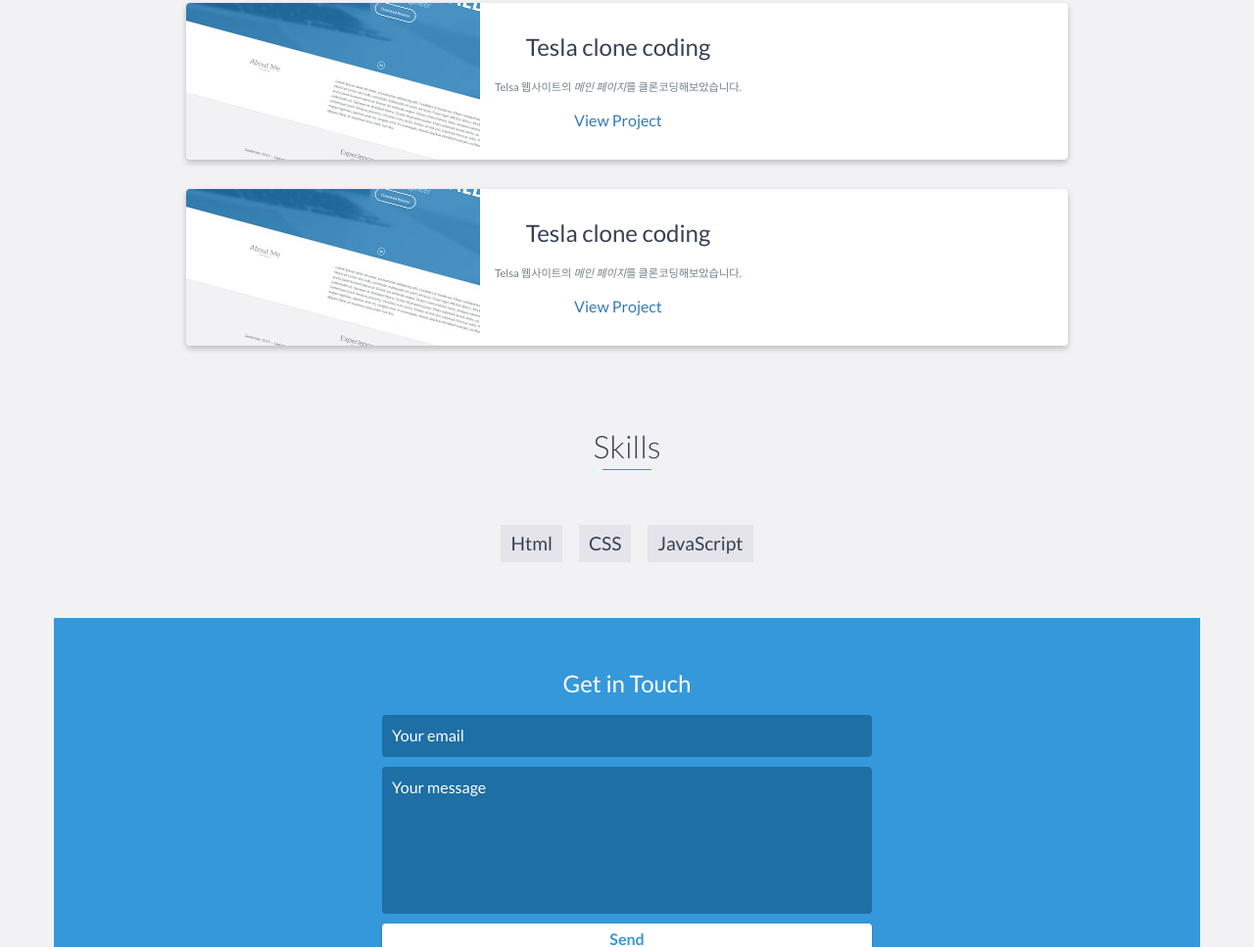
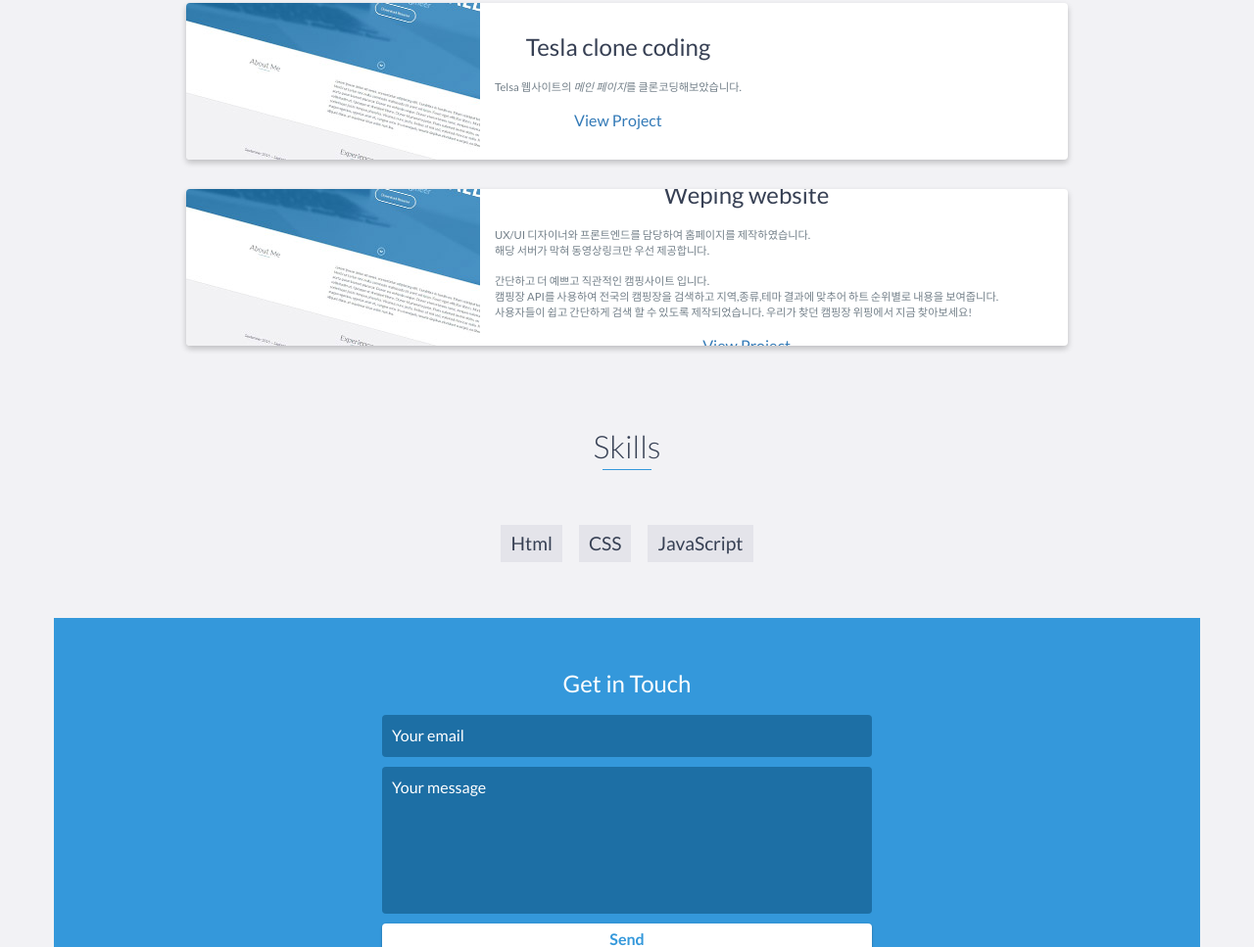
Before and after one commit to jero2/portfolio-jiyoung.github.io, a website: page index.html in a window 1280 px wide. Shown: the part 2580-3547 px from the top of the page at 98% size. Drawn offline with nearby package versions, Linux system fonts and the light colour scheme.

Commit message:
Update index.html
weping 동영상링크 우선 추가

```diff
--- a/index.html
+++ b/index.html
@@ -185,11 +185,12 @@
                     </div>
                     <!-- End .project-image -->
                     <div class="project-info">
-                        <h3>Tesla clone coding</h3>
+                        <h3>Weping website</h3>
+			<p>UX/UI 디자이너와 프론트엔드를 담당하여 홈페이지를 제작하였습니다.<br />해당 서버가 막혀 동영상링크만 우선 제공합니다.</p>
                         <p>
-			    Telsa 웹사이트의 <em>메인 페이지</em>를 클론코딩해보았습니다.
+			   간단하고 더 예쁘고 직관적인 캠핑사이트 입니다. <br />캠핑장 API를 사용하여 전국의 캠핑장을 검색하고 지역,종류,테마 결과에 맞추어 하트 순위별로 내용을 보여줍니다. <br />사용자들이 쉽고 간단하게 검색 할 수 있도록 제작되었습니다. 우리가 찾던 캠핑장 위핑에서 지금 찾아보세요!
                         </p>
-                        <a href="https://jero2.github.io/portfolio-tesla.github.io/">View Project</a>
+                        <a href="https://media-sparta.s3.amazonaws.com/media/tempvideos/20210902/1bfj8f8saomv8348.mp4">View Project</a>
                     </div>
                     <!-- End .project-info -->
                 </div>
```
